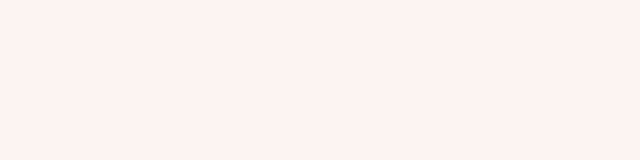
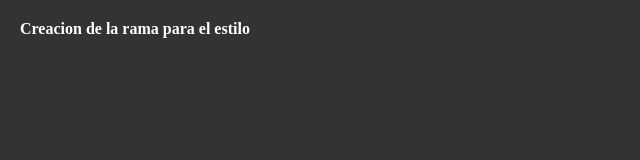
Before and after one commit to augustobruges/laTerraza, a plain HTML site: page index.html in a window 1280 px wide. Shown: the whole page, without its empty margins (0-640 px from the left). Drawn offline with Linux system fonts and the light colour scheme.

Commit message:
Creacion del estilo h2 para probar el funcionamiento de una ramaEstilos

```diff
--- a/css/estilos.scss
+++ b/css/estilos.scss
@@ -6,5 +6,11 @@
 }
 
 body{
-	background: rgba(237, 28, 36, 0.05);
+	background: rgba(0, 0, 0, 0.8);
 }
+
+h2{
+	color:#fefefe;
+	font-size: 16px;
+	margin: 20px;
+}
--- a/index.html
+++ b/index.html
@@ -13,7 +13,7 @@
 	</header>
 
 	<section>
-
+		<h2>Creacion de la rama para el estilo</h2>
 	</section>
 
 	<aside>
```
Also changed, not shown: css/estilos.css, 1 other file.
